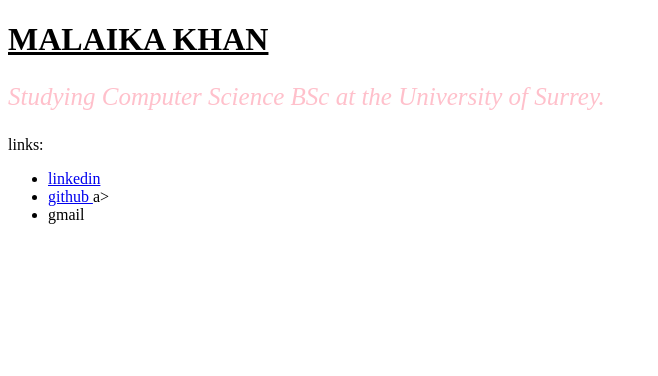
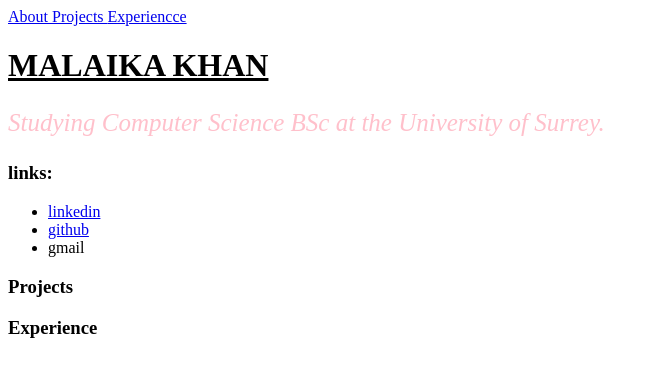
Before and after one commit to mal866/mal866.github.io, a plain HTML site: page index.html in a window 1280 px wide. Shown: the whole page, without its empty margins (0-658 px from the left). Drawn offline with Linux system fonts and the light colour scheme.

Commit message:
Update index.html

```diff
--- a/index.html
+++ b/index.html
@@ -9,16 +9,31 @@
             font-size: 25px;
         }
     </style>
+    <a href = "#about"> About </a>
+    <a href = "#projects"> Projects </a>
+    <a href = "experience"> Experiencce </a>
   </head>
   <body>
     <!--  style="text-align: center -->
     <h1><u>MALAIKA KHAN</u></h1>
     <p class = "pink"><i>Studying Computer Science BSc at the University of Surrey.</i></p>
-    <p>links:</p>
-    <ul>
-      <li> <a href = "https://www.linkedin.com/in/malaikakhan86/" target="_blank">linkedin </a></li>
-      <li> <a href = "https://github.com/mal866" target = "_blank"> github </a>a> </li>
-      <li> gmail </li>
-    </ul>
+
+    <div class = section">
+      <h3 id = "#about">links:</h3>
+      <ul>
+        <li> <a href = "https://www.linkedin.com/in/malaikakhan86/" target="_blank">linkedin </a></li>
+        <li> <a href = "https://github.com/mal866" target = "_blank"> github </a> </li>
+        <li> gmail </li>
+      </ul>
+    </div>
+
+    <div class = "section">
+      <h3 id = "#projects"> Projects </h3>
+    </div>
+
+    <div>
+      <h3 id = "#experience"> Experience </h3>
+    </div>
+
   </body>
 </html>
```
